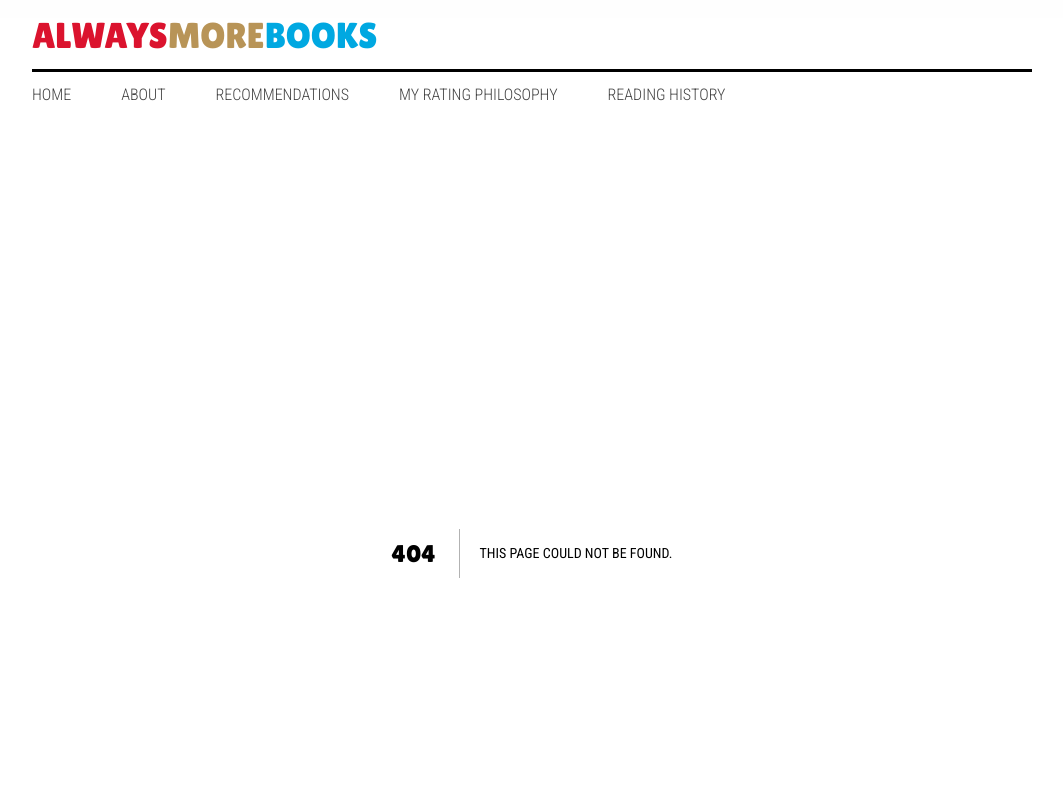
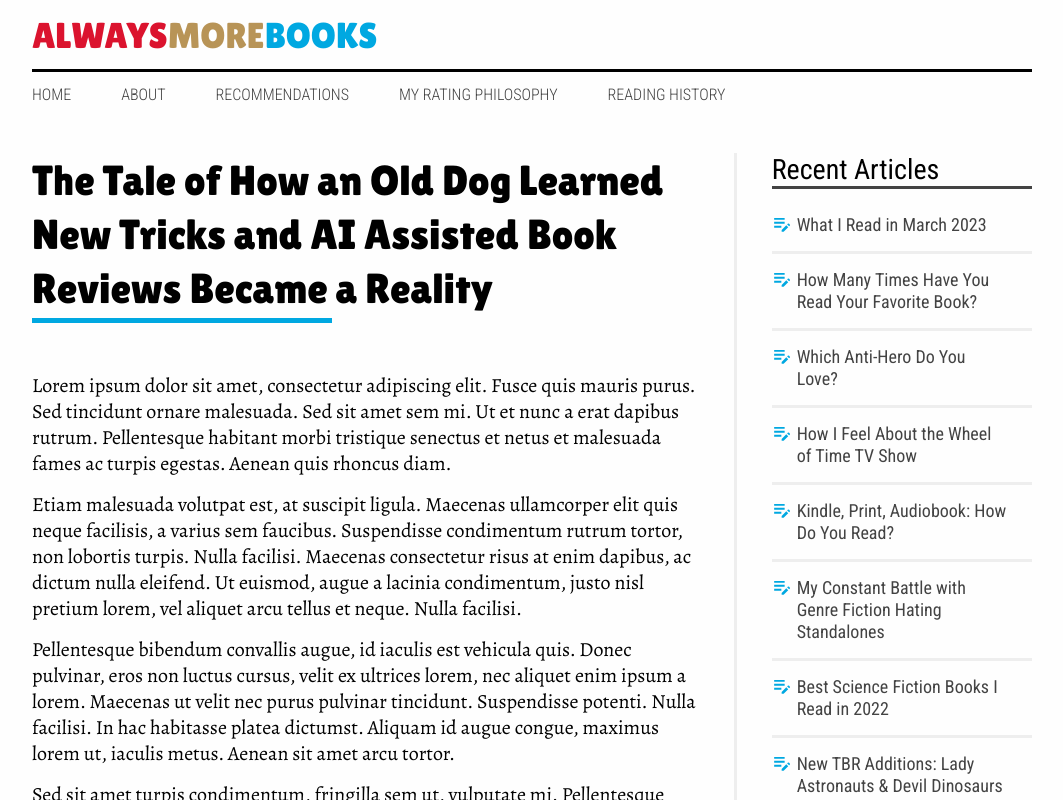
Before and after one commit to cuttlemaster/alwaysmorebooks, a Next.js app: page /about in a window 1280 px wide. Before the commit this address had no page. Shown: the top 800 px of the page, without its empty margins (108-1171 px from the left). Built offline with nearby package versions, Linux system fonts and the light colour scheme.

Commit message:
adding /about page setup

```diff
--- a/src/components/GlobalStyles.js
+++ b/src/components/GlobalStyles.js
@@ -15,6 +15,21 @@ const GlobalStyles = ({theme}) => {
           font-family: ${theme.fonts.lilitaOne};
           font-size: 36px;
           line-height: 36px;
+
+          &.about {
+            margin-bottom: 50px;
+            font-size: 42px;
+            line-height: 54px;
+
+            &:after {
+              display: block;
+              margin-top: 3px;
+              content: " ";
+              background-color: ${theme.colors.lightBlue};
+              height: 5px;
+              width: 45%;
+            }
+          }
         }
 
         h2 {
@@ -23,6 +38,13 @@ const GlobalStyles = ({theme}) => {
           font-weight: 700;
           line-height: 64px;
           text-transform: uppercase;
+        }
+
+        p {
+          margin-bottom: 15px;
+          font-family: ${theme.fonts.alegreya};
+          font-size: 20px;
+          line-height: 26px;
         }
 
         /* COLOR HELPER CLASSES ========================= */
--- a/src/components/Sidebar.js
+++ b/src/components/Sidebar.js
@@ -29,7 +29,7 @@ const SidebarContainer = styled.aside`
 const Sidebar = () => {
   return (
     <SidebarContainer>
-      <h3>Bonus Articles</h3>
+      <h3>Recent Articles</h3>
       <ul>
         <CustomIconListItem icon="EditNoteIcon" href="/what-i-read-in-march-2023">What I Read in March 2023</CustomIconListItem>
         <CustomIconListItem icon="EditNoteIcon" href="">How Many Times Have You Read Your Favorite Book?</CustomIconListItem>
--- /dev/null
+++ b/src/pages/about.js
@@ -0,0 +1,51 @@
+import Head from 'next/head';
+import styled from '@emotion/styled';
+import theme from '../styles/theme';
+
+import MainContainer from '../components/MainContainer';
+import Sidebar from '../components/Sidebar';
+
+const AboutContainer = styled(MainContainer)`
+  display: flex;
+  justify-content: space-between;
+  gap: 35px;
+  max-width: 1000px;
+`;
+
+const MainBody = styled.div`
+  max-width: 66.666%;
+`;
+
+export default function About() {
+  return (
+    <>
+      <Head>
+        <title>Always More Books: About</title>
+        <meta name="description" content="Caleb Flanagan is the author of Always More Books. Learn more about him and why this blog exists." />
+      </Head>
+
+      <AboutContainer>
+        <MainBody>
+          <h1 className="about">The Tale of How an Old Dog Learned New Tricks and AI Assisted Book Reviews Became a Reality</h1>
+
+          <p>Lorem ipsum dolor sit amet, consectetur adipiscing elit. Fusce quis mauris purus. Sed tincidunt ornare malesuada. Sed sit amet sem mi. Ut et nunc a erat dapibus rutrum. Pellentesque habitant morbi tristique senectus et netus et malesuada fames ac turpis egestas. Aenean quis rhoncus diam.</p>
+
+          <p>Etiam malesuada volutpat est, at suscipit ligula. Maecenas ullamcorper elit quis neque facilisis, a varius sem faucibus. Suspendisse condimentum rutrum tortor, non lobortis turpis. Nulla facilisi. Maecenas consectetur risus at enim dapibus, ac dictum nulla eleifend. Ut euismod, augue a lacinia condimentum, justo nisl pretium lorem, vel aliquet arcu tellus et neque. Nulla facilisi.</p>
+
+          <p>Pellentesque bibendum convallis augue, id iaculis est vehicula quis. Donec pulvinar, eros non luctus cursus, velit ex ultrices lorem, nec aliquet enim ipsum a lorem. Maecenas ut velit nec purus pulvinar tincidunt. Suspendisse potenti. Nulla facilisi. In hac habitasse platea dictumst. Aliquam id augue congue, maximus lorem ut, iaculis metus. Aenean sit amet arcu tortor.</p>
+
+          <p>Sed sit amet turpis condimentum, fringilla sem ut, vulputate mi. Pellentesque habitant morbi tristique senectus et netus et malesuada fames ac turpis egestas. Aenean tincidunt mauris in faucibus porttitor. Donec tincidunt, metus in maximus volutpat, libero lacus vulputate justo, ac lobortis diam arcu eu metus. Vestibulum tincidunt lorem justo, at auctor ex bibendum a.</p>
+
+          <p>Cras vehicula ipsum in convallis efficitur. Sed rhoncus, dui id auctor dictum, tortor diam tincidunt diam, sit amet imperdiet purus diam sed orci. Maecenas auctor tristique neque, at cursus mauris vestibulum vel. Morbi eget tincidunt elit, id bibendum nunc. Etiam sagittis massa non turpis venenatis, eu ultrices orci bibendum. Etiam iaculis mi a sem vestibulum, in tempus mauris laoreet.</p>
+
+          <p>Ut non erat a risus scelerisque semper. Pellentesque habitant morbi tristique senectus et netus et malesuada fames ac turpis egestas. Mauris vitae nisi ac mi pulvinar vestibulum. Proin congue massa id risus cursus, eget varius justo facilisis. Nulla facilisi. Vivamus sit amet nunc massa.</p>
+
+          <p>Vestibulum ante ipsum primis in faucibus orci luctus et ultrices posuere cubilia curae; Etiam a risus lorem. Aenean volutpat, massa in consequat vestibulum, magna nisl elementum lacus, nec vehicula elit elit a dolor. Vestibulum ante ipsum primis in faucibus orci luctus et ultrices posuere cubilia curae; Pellentesque ullamcorper malesuada est, in dapibus tellus luctus nec.</p>
+
+          <p>Donec facilisis, sem id lacinia porttitor, lacus enim tincidunt nisl, vitae</p>
+        </MainBody>
+        <Sidebar />
+      </AboutContainer>
+    </>
+  )
+}
--- a/src/pages/index.js
+++ b/src/pages/index.js
@@ -1,7 +1,5 @@
 import Head from 'next/head'
 import styled from '@emotion/styled';
-
-import theme from '../styles/theme';
 
 import FeaturedPost from '../components/FeaturedPost';
 import PostHistory from '../components/PostHistory';
```
Also changed, not shown: src/components/PostContainer.js (added, +8 -0 lines).
